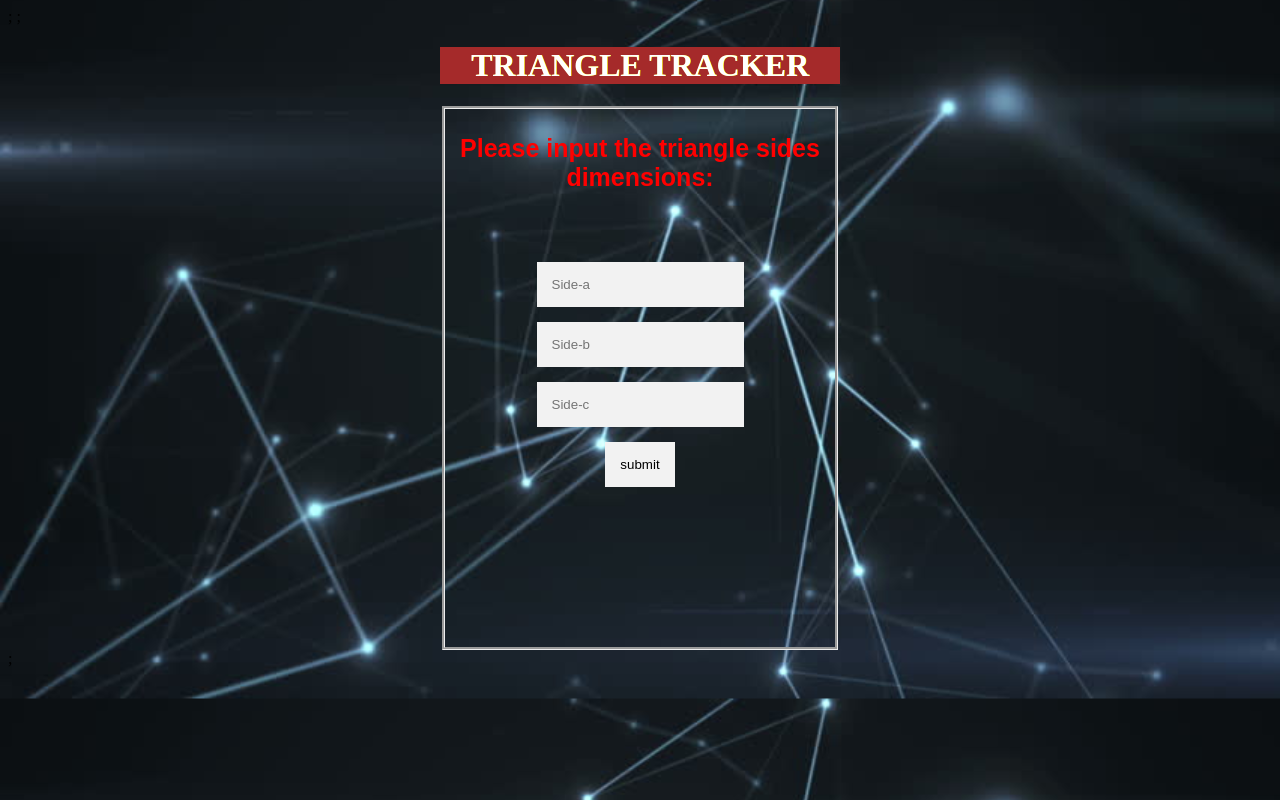
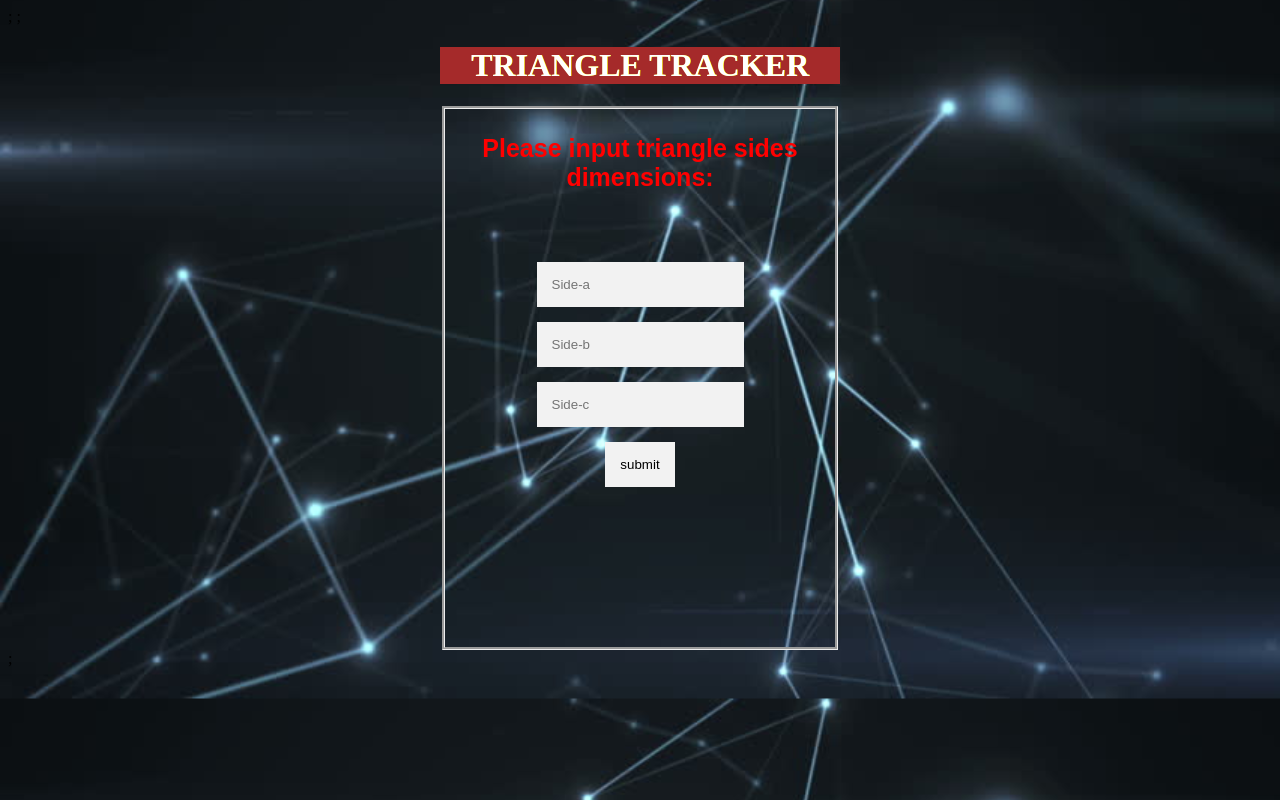
Before and after one commit to Omwanda/Triangle-type, a plain HTML site: page index.html in a window 1280 px wide. Drawn offline with Linux system fonts and the light colour scheme.

Commit message:
edit index.html

```diff
--- a/index.html
+++ b/index.html
@@ -12,7 +12,7 @@
     <h1>TRIANGLE TRACKER</h1>
   </div>
   <div class="triangle-page">
-    <p>Please input the triangle sides dimensions:</p>
+    <p>Please input triangle sides dimensions:</p>
     <div class="form">
       <input id="a" placeholder="Side-a"><br>
       <input id="b" placeholder="Side-b"><br>
```
